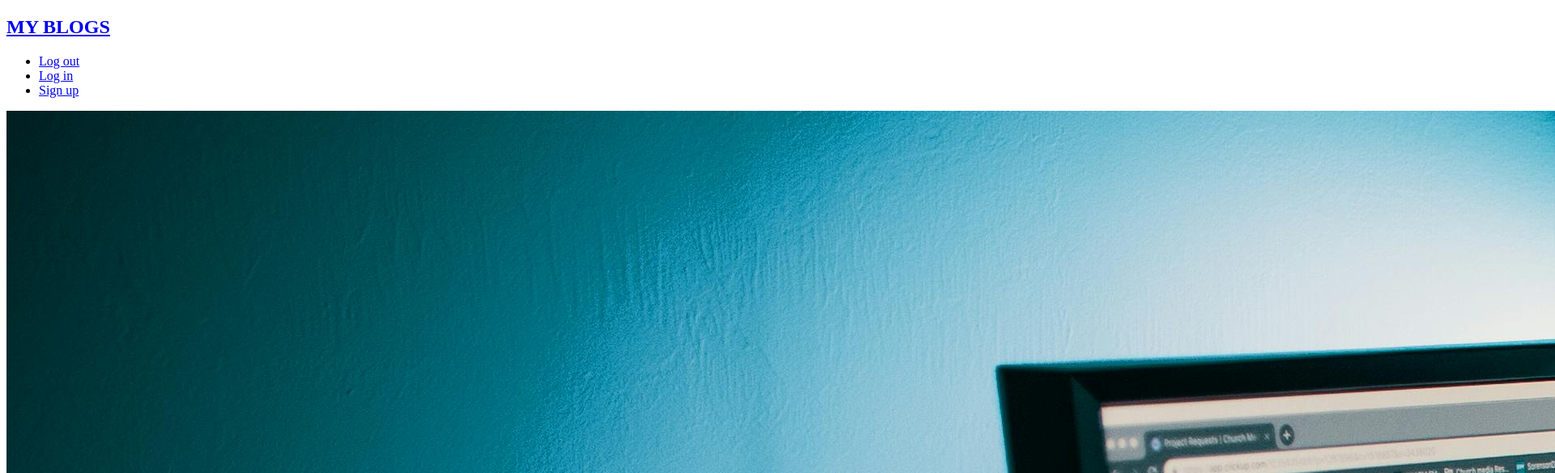
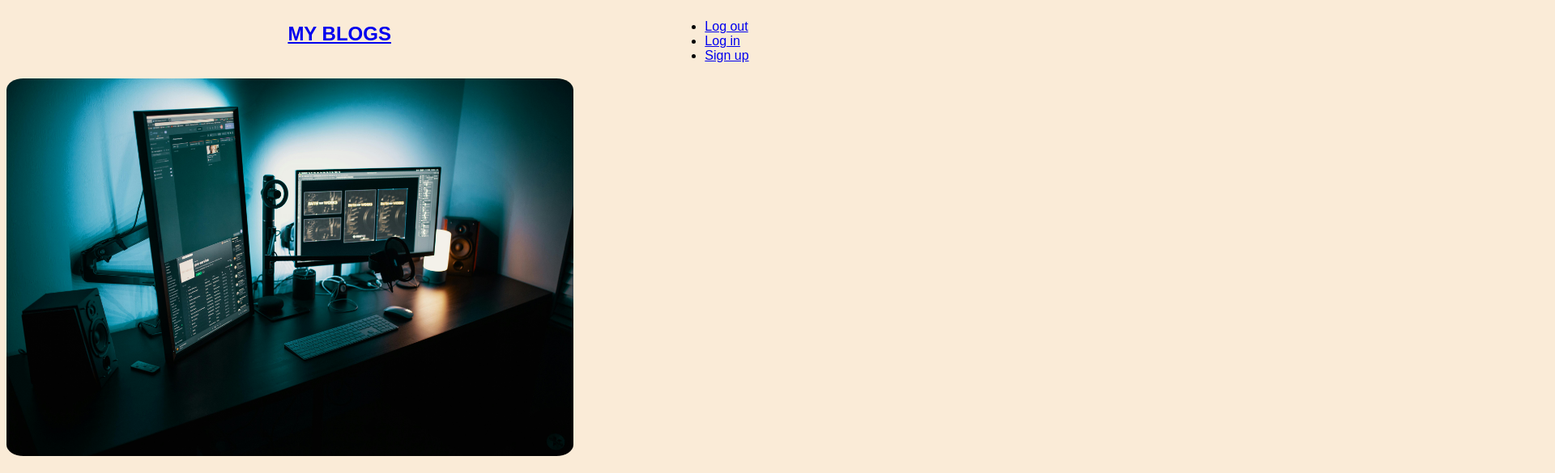
Before and after one commit to jimmie-01/html-css, a plain HTML site: page index.html in a window 1280 px wide. Shown: the top 585 px of the page at 81% size, 1920 px wide, since content can reach past the window. Drawn offline with Linux system fonts and the light colour scheme.

Commit message:
Addind Styles

```diff
--- a/styles.css
+++ b/styles.css
@@ -1 +1,18 @@
 /* Global Styles */
+
+body {
+	height: 100vh;
+	font-family: sans-serif, 'Franklin Gothic Medium', 'Arial Narrow';
+	font-size: 1rem;
+	background-color: antiquewhite;
+}
+
+nav {
+	display: flex;
+	justify-content: space-evenly;
+	margin: 3px auto;
+}
+img {
+	width: 700px;
+	border-radius: 3%;
+}
```
